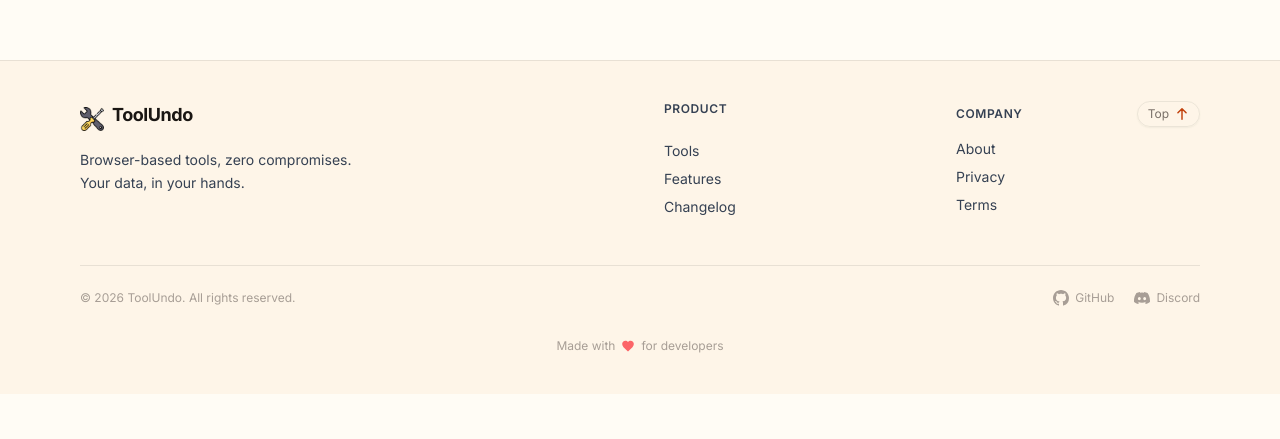
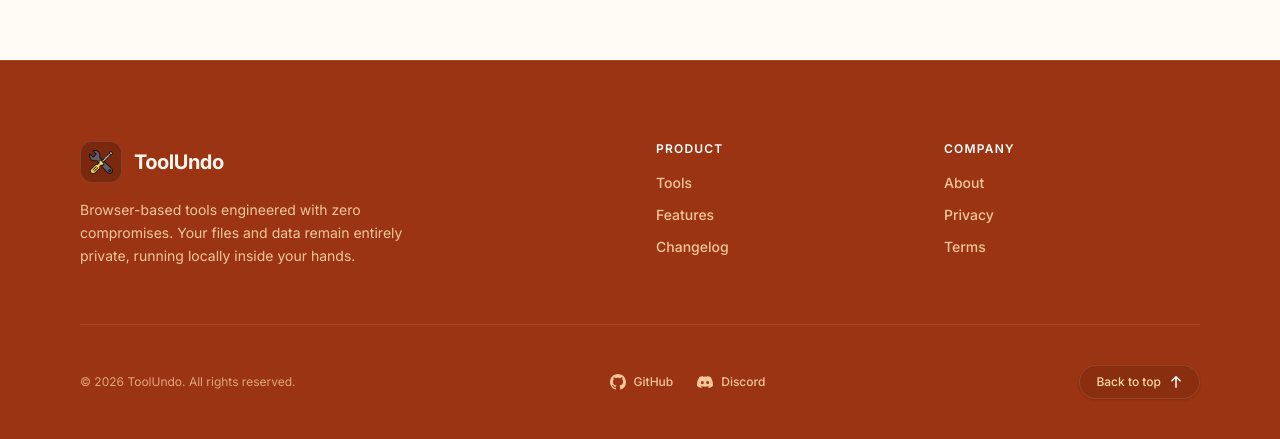
Before and after one commit to abints47/Tool-Undo, a Next.js app: page / in a window 1280 px wide. Shown: the part 7145-7584 px from the top of the page. Before the commit the page ends 7539 px from the top, so only its background shows below. Built offline with nearby package versions, Linux system fonts and the light colour scheme.

Commit message:
Footer Color Fixed

```diff
--- a/src/components/layout/Footer.tsx
+++ b/src/components/layout/Footer.tsx
@@ -10,13 +10,16 @@ export default function Footer() {
   };
 
   return (
-    <footer className="border-t border-border bg-warm-100/50">
-      <div className="max-w-7xl mx-auto px-margin-mobile md:px-margin-desktop py-10">
-        {/* Top */}
-        <div className="grid grid-cols-1 md:grid-cols-4 gap-12 items-start">
-          {/* Brand */}
-          <div className="md:col-span-2 space-y-3">
-            <div className="flex items-center gap-2">
+    <footer className="border-t border-white/10 bg-accent-hover text-[#FFF7ED]">
+      <div className="max-w-7xl mx-auto px-margin-mobile md:px-margin-desktop py-14 md:py-20">
+
+        {/* Main Footer Grid */}
+        <div className="grid grid-cols-1 md:grid-cols-12 gap-12 md:gap-8 pb-14 border-b border-white/10">
+
+          {/* Brand & Mission (Spans 6 columns) */}
+          <div className="md:col-span-6 space-y-4">
+            <div className="flex items-center gap-3">
+              <div className="p-2 rounded-xl bg-black/20 border border-white/10 shadow-inner">
                 <Image
                   src={scr}
                   alt="ToolUndo Logo"
@@ -24,61 +27,59 @@ export default function Footer() {
                   height={24}
                   className="h-6 w-6 object-contain"
                 />
-              <span className="text-lg font-bold text-ink tracking-tight pb-2">ToolUndo</span>
               </div>
-            <p className="text-sm text-gray-700 leading-relaxed max-w-4xl">
-              Browser-based tools, zero compromises. <br/>Your data, in your hands.
+              <span className="text-xl font-bold text-[#FFF7ED] tracking-tight">ToolUndo</span>
+            </div>
+            <p className="text-sm text-[#FED7AA]/90 leading-relaxed max-w-1xl pr-50 font-light">
+              Browser-based tools engineered with zero compromises. Your files and data remain entirely private, running locally inside your hands.
             </p>
           </div>
 
-          {/* Product links */}
-          <div className="space-y-3">
-            <span className="text-xs font-semibold uppercase tracking-wider text-gray-700 block pb-3">
+          {/* Navigation Columns (Spans 6 columns split into Product & Company) */}
+          <div className="md:col-span-6 grid grid-cols-2 gap-8">
+
+            {/* Product Links */}
+            <div className="space-y-4">
+              <span className="text-xs font-semibold uppercase tracking-widest text-warm-white block">
                 Product
               </span>
-            <nav className="flex flex-col gap-2">
-              <a href="#" className="text-sm text-gray-700 hover:text-ink transition-colors">Tools</a>
-              <a href="#" className="text-sm text-gray-700 hover:text-ink transition-colors">Features</a>
-              <a href="#" className="text-sm text-gray-700 hover:text-ink transition-colors">Changelog</a>
+              <nav className="flex flex-col gap-3">
+                <a href="#" className="text-sm text-[#FED7AA]/90 hover:text-[#FDA4AF] transition-colors w-fit font-medium">Tools</a>
+                <a href="#" className="text-sm text-[#FED7AA]/90 hover:text-[#FDA4AF] transition-colors w-fit font-medium">Features</a>
+                <a href="#" className="text-sm text-[#FED7AA]/90 hover:text-[#FDA4AF] transition-colors w-fit font-medium">Changelog</a>
               </nav>
             </div>
 
-          {/* Company links with Back to Top on the right */}
-          <div className="space-y-3 flex flex-col justify-between h-full">
-            <div>
-              <div className="flex items-center justify-between pb-3">
-                <span className="text-xs font-semibold uppercase tracking-wider text-gray-700">
+            {/* Company Links */}
+            <div className="space-y-4">
+              <span className="text-xs font-semibold uppercase tracking-widest text-warm-white block">
                 Company
               </span>
-                <button
-                  onClick={scrollToTop}
-                  className="text-ink-muted hover:text-ink border border-border/80 rounded-full px-2.5 py-1 hover:bg-warm-200/60 transition-all flex items-center gap-1.5 text-xs shadow-xs active:scale-95 cursor-pointer"
-                  aria-label="Back to top"
-                >
-                  <span>Top</span>
-                  <svg className="w-3.5 h-3.5 text-accent" fill="none" stroke="currentColor" strokeWidth="2.5" viewBox="0 0 24 24">
-                    <path strokeLinecap="round" strokeLinejoin="round" d="M5 10l7-7m0 0l7 7m-7-7v18" />
-                  </svg>
-                </button>
-              </div>
-              <nav className="flex flex-col gap-2">
-                <a href="#" className="text-sm text-gray-700 hover:text-ink transition-colors">About</a>
-                <a href="#" className="text-sm text-gray-700 hover:text-ink transition-colors">Privacy</a>
-                <a href="#" className="text-sm text-gray-700 hover:text-ink transition-colors">Terms</a>
+              <nav className="flex flex-col gap-3">
+                <a href="#" className="text-sm text-[#FED7AA]/90 hover:text-[#FDA4AF] transition-colors w-fit font-medium">About</a>
+                <a href="#" className="text-sm text-[#FED7AA]/90 hover:text-[#FDA4AF] transition-colors w-fit font-medium">Privacy</a>
+                <a href="#" className="text-sm text-[#FED7AA]/90 hover:text-[#FDA4AF] transition-colors w-fit font-medium">Terms</a>
               </nav>
             </div>
+
           </div>
         </div>
 
-        {/* Bottom */}
-        <div className="mt-12 pt-6 border-t border-border flex flex-col sm:flex-row justify-between items-center gap-4">
-          <span className="text-xs text-ink-faint">© {new Date().getFullYear()} ToolUndo. All rights reserved.</span>
-          <div className="flex items-center gap-5">
+        {/* Sub-Footer: Copyright, Socials & Back to Top */}
+        <div className="mt-10 flex flex-col sm:flex-row items-center justify-between gap-6">
+
+          {/* Left: Copyright */}
+          <span className="text-xs text-[#FED7AA]/70 text-center sm:text-left font-light">
+            © {new Date().getFullYear()} ToolUndo. All rights reserved.
+          </span>
+
+          {/* Center: Social Links */}
+          <div className="flex items-center gap-6">
             <Link
               href="https://github.com/abints47"
               target="_blank"
               rel="noopener noreferrer"
-              className="text-ink-faint hover:text-ink transition-colors flex items-center gap-1.5 text-xs"
+              className="text-[#FED7AA]/90 hover:text-[#FDA4AF] transition-colors flex items-center gap-2 text-xs font-medium"
             >
               <svg className="w-4 h-4 fill-current" viewBox="0 0 24 24" aria-hidden="true">
                 <path d="M12 0C5.37 0 0 5.37 0 12c0 5.31 3.435 9.795 8.205 11.385.6.105.825-.255.825-.57 0-.285-.015-1.23-.015-2.235-3.015.555-3.795-.735-4.035-1.41-.135-.345-.72-1.41-1.23-1.695-.42-.225-1.02-.78-.015-.795.945-.015 1.62.87 1.845 1.23 1.08 1.815 2.805 1.305 3.495.99.105-.78.42-1.305.765-1.605-2.67-.3-5.46-1.335-5.46-5.925 0-1.305.465-2.385 1.23-3.225-.12-.3-.54-1.53.12-3.18 0 0 1.005-.315 3.3 1.23.96-.27 1.98-.405 3-.405s2.04.135 3 .405c2.295-1.56 3.3-1.23 3.3-1.23.66 1.65.24 2.88.12 3.18.765.84 1.23 1.905 1.23 3.225 0 4.605-2.805 5.625-5.475 5.925.435.375.81 1.095.81 2.22 0 1.605-.015 2.895-.015 3.3 0 .315.225.69.825.57A12.02 12.02 0 0024 12c0-6.63-5.37-12-12-12z"/>
@@ -90,7 +91,7 @@ export default function Footer() {
               href="https://discord.gg/veg7t9Kc5"
               target="_blank"
               rel="noopener noreferrer"
-              className="text-ink-faint hover:text-ink transition-colors flex items-center gap-1.5 text-xs"
+              className="text-[#FED7AA]/90 hover:text-[#FDA4AF] transition-colors flex items-center gap-2 text-xs font-medium"
             >
               <svg className="w-4 h-4 fill-current" viewBox="0 0 24 24" aria-hidden="true">
                 <path d="M20.317 4.37a19.791 19.791 0 0 0-4.885-1.515.074.074 0 0 0-.079.037c-.21.375-.444.864-.608 1.25a18.27 18.27 0 0 0-5.487 0 12.64 12.64 0 0 0-.617-1.25.077.077 0 0 0-.079-.037A19.736 19.736 0 0 0 3.677 4.37a.07.07 0 0 0-.032.027C.533 9.046-.32 13.58.099 18.057a.082.082 0 0 0 .031.057 19.9 19.9 0 0 0 5.993 3.03.078.078 0 0 0 .084-.028c.462-.63.874-1.295 1.226-1.994.021-.041.001-.09-.041-.106a13.107 13.107 0 0 1-1.872-.892.077.077 0 0 1-.008-.128 10.2 10.2 0 0 0 .372-.292.074.074 0 0 1 .077-.011c3.927 1.793 8.18 1.793 12.061 0a.074.074 0 0 1 .078.01c.12.098.246.198.373.292a.077.077 0 0 1-.006.127 12.299 12.299 0 0 1-1.873.892.077.077 0 0 0-.041.107c.36.698.772 1.362 1.225 1.993a.076.076 0 0 0 .084.028 19.839 19.839 0 0 0 6.002-3.03.077.077 0 0 0 .032-.054c.5-5.177-.838-9.674-3.549-13.66a.061.061 0 0 0-.031-.028zM8.02 15.33c-1.183 0-2.157-1.085-2.157-2.419 0-1.333.956-2.419 2.157-2.419 1.21 0 2.176 1.096 2.157 2.42 0 1.333-.956 2.418-2.157 2.418zm7.975 0c-1.183 0-2.157-1.085-2.157-2.419 0-1.333.955-2.419 2.157-2.419 1.21 0 2.176 1.096 2.157 2.42 0 1.333-.946 2.418-2.157 2.418z"/>
@@ -98,16 +99,21 @@ export default function Footer() {
               <span>Discord</span>
             </Link>
           </div>
+
+          {/* Right: Back to Top Button */}
+          <button
+            onClick={scrollToTop}
+            className="text-[#FED7AA] hover:text-[#FFF7ED] border border-white/10 rounded-full px-4 py-2 bg-black/10 hover:bg-orange-700 transition-all flex items-center gap-2 text-xs font-medium shadow-sm active:scale-95 cursor-pointer"
+            aria-label="Back to top"
+          >
+            <span>Back to top</span>
+            <svg className="w-3.5 h-3.5 text-white" fill="none" stroke="currentColor" strokeWidth="2.5" viewBox="0 0 24 24">
+              <path strokeLinecap="round" strokeLinejoin="round" d="M5 10l7-7m0 0l7 7m-7-7v18" />
+            </svg>
+          </button>
+
         </div>
 
-        {/* Made with Love */}
-        <div className="mt-8 flex items-center justify-center gap-1.5 text-xs text-ink-faint">
-          <span>Made with</span>
-          <svg className="w-3.5 h-3.5 text-red-500 fill-current animate-pulse inline-block" viewBox="0 0 24 24" aria-hidden="true">
-            <path d="M12 21.35l-1.45-1.32C5.4 15.36 2 12.28 2 8.5 2 5.42 4.42 3 7.5 3c1.74 0 3.41.81 4.5 2.09C13.09 3.81 14.76 3 16.5 3 19.58 3 22 5.42 22 8.5c0 3.78-3.4 6.86-8.55 11.54L12 21.35z"/>
-          </svg>
-          <span>for developers</span>
-        </div>
       </div>
     </footer>
   );
```
Lines whose indentation alone changed are shown as unchanged.
